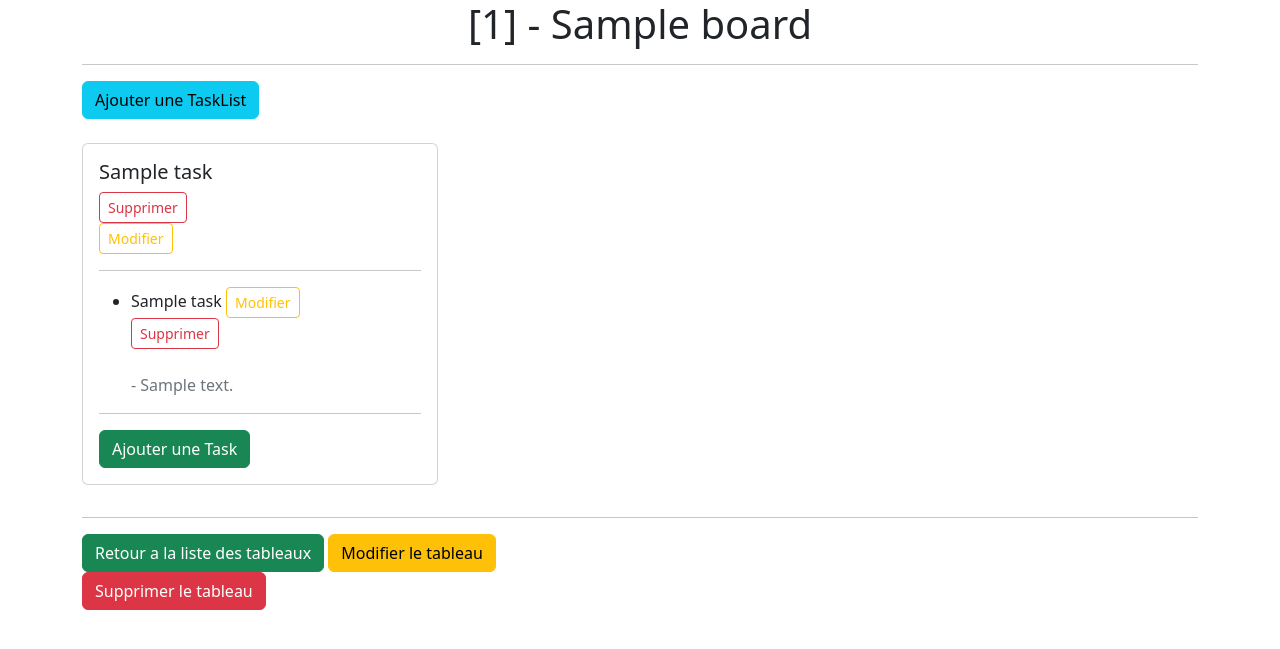
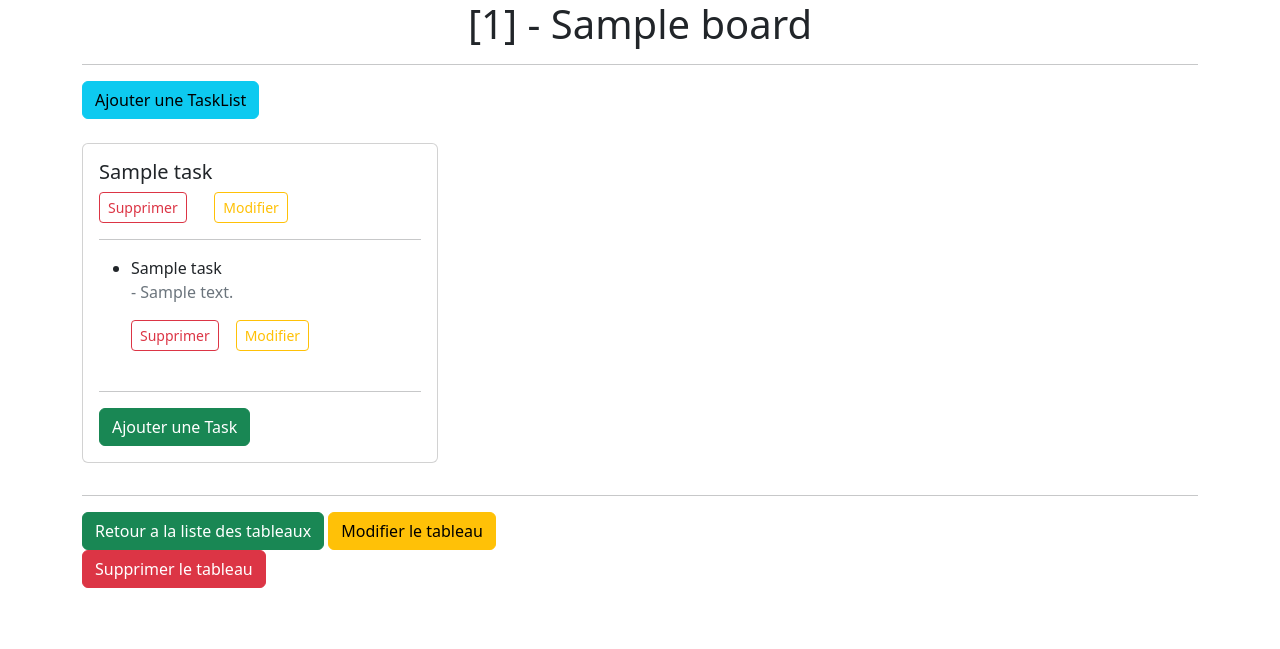
Before and after one commit to Liamcr21/trello, a Symfony app: template templates/board/show.html.twig in a window 1280 px wide. Shown: the top 649 px of the page. Run offline with Twig, Linux system fonts and the light colour scheme; the template is opened without the code that fills it: most values are stand-ins (such as "Sample title", 1, 10 or a date in 2020); some libraries are stand-ins or nearby versions.

Commit message:
style btn

```diff
--- a/templates/board/show.html.twig
+++ b/templates/board/show.html.twig
@@ -16,15 +16,28 @@
 <div class="card mb-3">
     <div class="card-body">
         <h5 class="card-title">{{ task_list.taskListName }}</h5>
+                        <div class="row">
+                <div class="col-md-4">
         {{ include('task_list/_delete_form.html.twig') }}
+                  </div>
+                <div class="col-md-4">
         <a class="btn btn-sm btn-outline-warning" href="{{ path('app_task_list_edit', {'id': task_list.id}) }}">Modifier</a>
+</div>
+</div>
 
         <hr>
         <ul>
             {% for task in task_list.task %}
-                <li>{{ task.taskName }} <a class="btn btn-sm btn-outline-warning" href="{{ path('app_task_edit', {'id': task.id}) }}">Modifier</a>
-                       {{ include('task/_delete_form.html.twig') }}<br>
+                <li>{{ task.taskName }}
                 <p class="text-muted">- {{ task.description }}</p></li>
+                <div class="row">
+                <div class="col-md-4">
+                {{ include('task/_delete_form.html.twig') }}<br>
+                  </div>
+                <div class="col-md-4">
+<a class="btn btn-sm btn-outline-warning" href="{{ path('app_task_edit', {'id': task.id}) }}">Modifier</a>
+</div>
+</div>
             {% endfor %}
         </ul>
         <hr>
```
